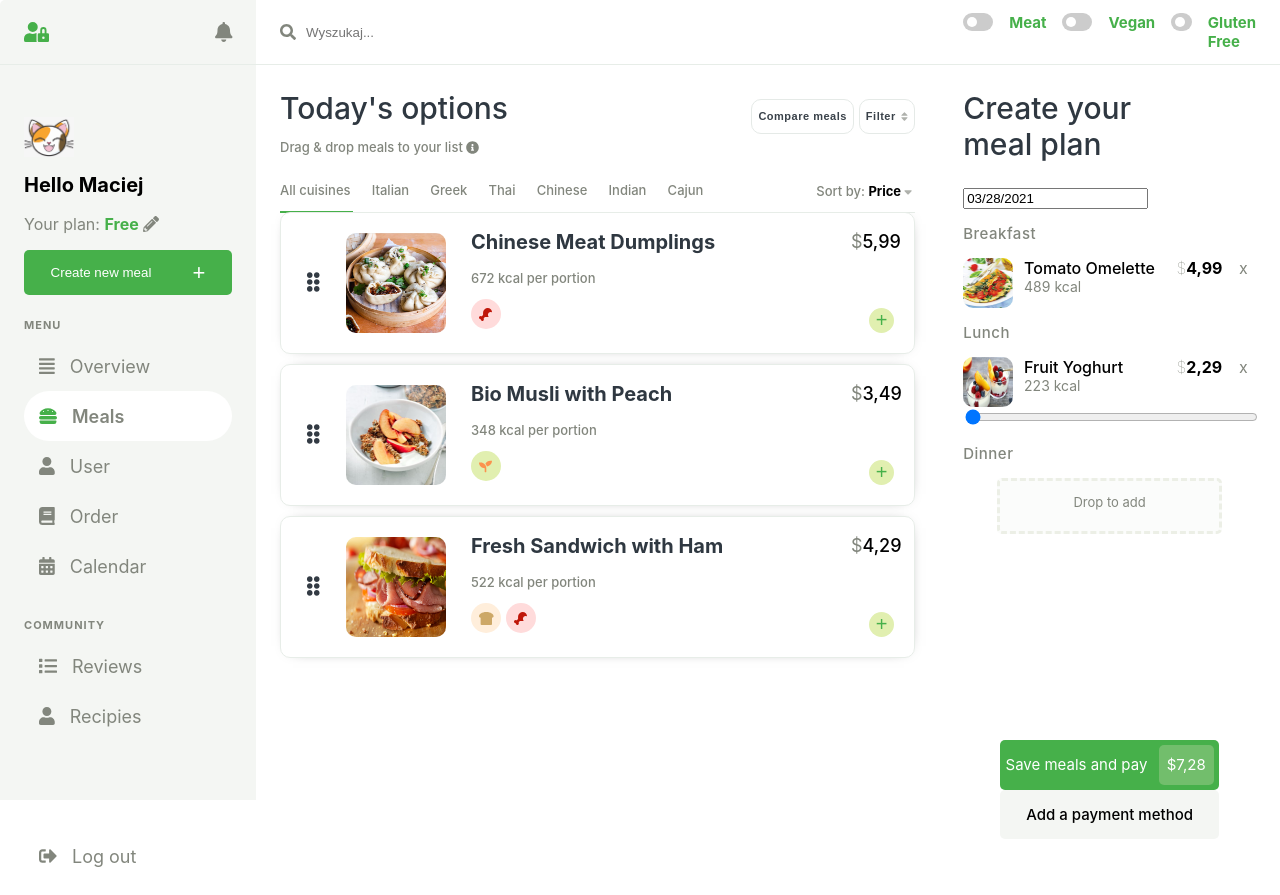
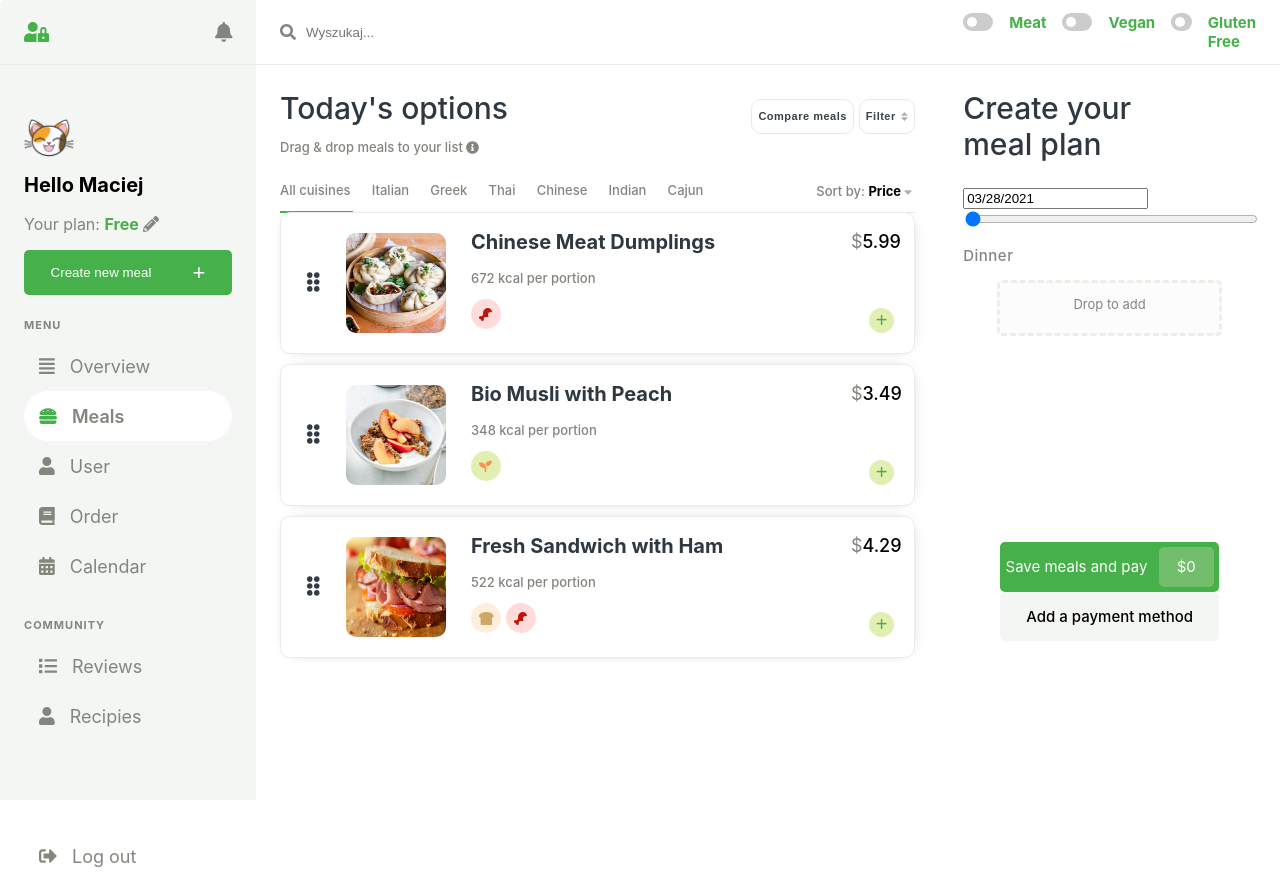
Before and after one commit to manistka/meal-delivery, a React (Create React App) app: page /meals in a window 1280 px wide. Built offline with nearby package versions, Linux system fonts and the light colour scheme.

Commit message:
Add Meal Context

```diff
--- /dev/null
+++ b/src/Context/AppProvider.js
@@ -0,0 +1,9 @@
+import React from "react";
+
+import { MealProvider } from "./MealContext";
+
+const AppProvider = ({ children }) => {
+    return <MealProvider>{children}</MealProvider>;
+};
+
+export default AppProvider;
--- /dev/null
+++ b/src/Context/MealContext.js
@@ -0,0 +1,68 @@
+import React, { useReducer, createContext, useContext } from "react";
+
+const InitialState = {
+    meals: [],
+    totalPrice: 0.0,
+};
+
+export const MealContext = createContext();
+
+const MealReducer = (state, action) => {
+    switch (action.type) {
+        case "add": {
+            return {
+                ...state,
+                meals: action.payload.meals,
+                totalPrice: action.payload.totalPrice,
+            };
+        }
+        case "remove": {
+            return {
+                ...state,
+                meals: action.payload.meals,
+                totalPrice: action.payload.totalPrice,
+            };
+        }
+        default: {
+            throw new Error(`Unhandled action type: ${action.type}`);
+        }
+    }
+};
+
+export const MealProvider = ({ children }) => {
+    const [state, dispatch] = useReducer(MealReducer, InitialState);
+    const value = { state, dispatch };
+
+    return (
+        <MealContext.Provider value={value}>{children}</MealContext.Provider>
+    );
+};
+
+export const useMeal = () => {
+    const context = useContext(MealContext);
+    if (context === undefined) {
+        throw new Error("useCount must be used within a CountProvider");
+    }
+    const { state, dispatch } = context;
+
+    const addMealToOrder = (meal) => {
+        const meals = [...state.meals];
+        meals.push(meal);
+        console.log(state.totalPrice);
+        const totalPrice = state.totalPrice + meal.price;
+        dispatch({ type: "add", payload: { meals, totalPrice } });
+    };
+
+    const removeMealFromOrder = (index) => {
+        const meals = [...state.meals];
+        const totalPrice = state.totalPrice - meals[index].price;
+        meals.splice(index, 1);
+        dispatch({ type: "remove", payload: { meals, totalPrice } });
+    };
+
+    return {
+        state,
+        addMealToOrder,
+        removeMealFromOrder,
+    };
+};
--- a/src/containers/Meals/MealPlan/MealPlan.js
+++ b/src/containers/Meals/MealPlan/MealPlan.js
@@ -1,5 +1,6 @@
 import React, { useState } from "react";
 import "react-datepicker/dist/react-datepicker.css";
+import { useMeal } from "../../../Context/MealContext";
 import DatePicker from "react-datepicker";
 import classes from "./MealPlan.module.scss";
 
@@ -12,22 +13,8 @@ import Payment from "./Payment/Payment";
 
 const MealPlan = () => {
     const [date, setDate] = useState(new Date());
-    const meals = [
-        {
-            type: "Breakfast",
-            name: "Tomato Omelette",
-            kcal: "489",
-            price: "4,99",
-            img: omlette,
-        },
-        {
-            type: "Lunch",
-            name: "Fruit Yoghurt",
-            kcal: "223",
-            price: "2,29",
-            img: yoghurt,
-        },
-    ];
+    const { state, removeMealFromOrder } = useMeal();
+
     return (
         <div className={classes.Container}>
             <div className={classes.Title}>
@@ -37,16 +24,19 @@ const MealPlan = () => {
                     onChange={(date) => setDate(date)}
                 />
             </div>
-            {meals.map((meal) => (
+            {state.meals.length > 0
+                ? state.meals.map((meal, i) => (
                       <MealPlanItem
-                    key={meal.name}
+                          onRemove={() => removeMealFromOrder(i)}
+                          key={`${meal.name}_${i}`}
                           type={meal.type}
                           name={meal.name}
                           kcal={meal.kcal}
                           price={meal.price}
                           img={meal.img}
                       />
-            ))}
+                  ))
+                : null}
             <input type="range" min="100" max="450" style={{ width: "100%" }} />
             <MealDrop />
             <Payment />
--- a/src/containers/Meals/MealPlan/MealPlanItem/MealPlanItem.js
+++ b/src/containers/Meals/MealPlan/MealPlanItem/MealPlanItem.js
@@ -3,7 +3,7 @@ import classes from "./MealPlanItem.module.scss";
 
 import omlette from "../../../../Images/omlette.jpg";
 
-const MealPlanItem = ({ type, name, kcal, price, img }) => {
+const MealPlanItem = ({ type, name, kcal, price, img, onRemove }) => {
     return (
         <div className={classes.Container}>
             <h3>{type}</h3>{" "}
@@ -45,6 +45,7 @@ const MealPlanItem = ({ type, name, kcal, price, img }) => {
                             color: "#82867d",
                             cursor: "pointer",
                         }}
+                        onClick={onRemove}
                     >
                         x
                     </p>
--- a/src/containers/Meals/MealPlan/Payment/Payment.js
+++ b/src/containers/Meals/MealPlan/Payment/Payment.js
@@ -1,8 +1,11 @@
 import React from "react";
+import { useMeal } from "../../../../Context/MealContext";
 import classes from "./Payment.module.scss";
 import Icons from "../../../../components/UI/Icons/Icons";
 
 const Payment = () => {
+    const { state } = useMeal();
+
     return (
         <div className={classes.Container}>
             <div className={classes.Wrapper}>
@@ -10,7 +13,8 @@ const Payment = () => {
                     <p>Save meals and pay</p>
                     <div className={classes.PaymentPrice}>
                         <p>
-                            <span>$</span>7,28
+                            <span>$</span>
+                            {state.totalPrice}
                         </p>
                     </div>
                 </div>
--- a/src/containers/Meals/MealsItems/MealsItem/MealsItem.js
+++ b/src/containers/Meals/MealsItems/MealsItem/MealsItem.js
@@ -1,4 +1,6 @@
-import React from "react";
+import React, { useContext, useEffect } from "react";
+import { useMeal } from "../../../../Context/MealContext";
+
 import classes from "./MealsItem.module.scss";
 import Icons from "../../../../components/UI/Icons/Icons";
 
@@ -6,6 +8,12 @@ import dumplings from "../../../../Images/dumplings.png";
 import IconsTag from "../../../../components/UI/IconsTag/IconsTag";
 
 const MealsItem = ({ name, kcal, price, img, tags }) => {
+    const { state, addMealToOrder } = useMeal();
+
+    useEffect(() => {
+        console.log("state", state);
+    }, [state]);
+
     const getIcon = (tag) => {
         switch (tag) {
             case "meat":
@@ -65,7 +73,13 @@ const MealsItem = ({ name, kcal, price, img, tags }) => {
                         <span>$</span>
                         {price}
                     </p>
-                    <button>+</button>
+                    <button
+                        onClick={() =>
+                            addMealToOrder({ name, kcal, price, img, tags })
+                        }
+                    >
+                        +
+                    </button>
                 </div>
             </div>
         </div>
--- a/src/containers/Meals/MealsItems/MealsItems.js
+++ b/src/containers/Meals/MealsItems/MealsItems.js
@@ -10,21 +10,21 @@ const MealsItems = () => {
         {
             name: "Chinese Meat Dumplings",
             kcal: "672",
-            price: "5,99",
+            price: 5.99,
             img: dumplings,
             tags: ["meat"],
         },
         {
             name: "Bio Musli with Peach",
             kcal: "348",
-            price: "3,49",
+            price: 3.49,
             img: musli,
             tags: ["vegan"],
         },
         {
             name: "Fresh Sandwich with Ham",
             kcal: "522",
-            price: "4,29",
+            price: 4.29,
             img: sandwich,
             tags: ["bread", "meat"],
         },
--- a/src/index.js
+++ b/src/index.js
@@ -2,11 +2,14 @@ import React from "react";
 import ReactDOM from "react-dom";
 import { BrowserRouter as Router } from "react-router-dom";
 import App from "./App";
+import AppProvider from "./Context/AppProvider";
 
 ReactDOM.render(
     <React.StrictMode>
         <Router>
-            <App />
+            <AppProvider>
+                <App />
+            </AppProvider>
         </Router>
     </React.StrictMode>,
     document.getElementById("root")
```
Lines whose indentation alone changed are shown as unchanged.
